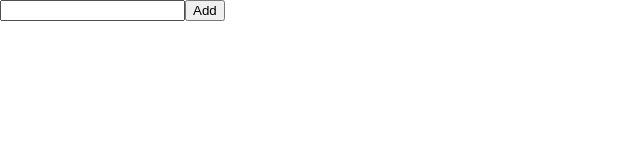
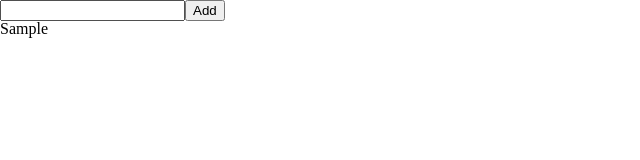
Before and after one commit to munseunggyu/React_Typescript_todolist, a React (Create React App) app: page / in a window 1280 px wide. Both pictures are taken after typing "Sample" into the empty fields and a click on the button "Add". Shown: the top 160 px of the page, without its empty margins (0-640 px from the left). Built offline with nearby package versions, Linux system fonts and the light colour scheme.

Commit message:
Add CreateToDo page

```diff
--- a/src/App.tsx
+++ b/src/App.tsx
@@ -2,7 +2,7 @@ import React from 'react';
 import {createGlobalStyle} from 'styled-components';
 import { Routes,Route } from 'react-router-dom';
 import SignIn from './SignIn';
-import Todo from './Todo';
+import ToDoList from './ToDoList';
 
 const GlobalStyle = createGlobalStyle`
   html, body, div, span, applet, object, iframe,
@@ -59,7 +59,8 @@ function App() {
 			<GlobalStyle />
 			<Routes>
 				<Route path='/signin' element={<SignIn />} />
-				<Route path='/' element={<Todo />} />
+				<Route path='/' element={<ToDoList />} />
+
 			</Routes>
 		</>
 	);
--- a/src/ToDo.tsx
+++ /dev/null
@@ -1,25 +0,0 @@
-import React,{useState} from "react";
-import { useForm } from "react-hook-form";
-
-interface ITodo {
-  todo:string;
-}
-
-function Todo(){
-  const {register,handleSubmit,setValue} = useForm<ITodo>()
-  const onSubmit = (data:ITodo) => {
-
-    console.log(data.todo)
-    setValue("todo","")
-  }
-  return(
-    <div>
-      <form onSubmit={handleSubmit(onSubmit)} >
-        <input {...register("todo")} />
-        <button>Add</button>
-      </form>
-    </div>
-  )
-}
-
-export default Todo;
--- /dev/null
+++ b/src/ToDoList.tsx
@@ -0,0 +1,41 @@
+import { text } from "node:stream/consumers";
+import React,{useState} from "react";
+import { useForm } from "react-hook-form";
+import { atom, useRecoilState } from "recoil";
+import CreateToDo from "./components/CreateToDo";
+
+interface IForm{
+  todo:string;
+}
+
+interface ITodo {
+  text:string;
+  id:number;
+  category: 'TO_DO' | 'DOING' | 'DONE';
+}
+const toDoState = atom<ITodo[]> ({
+  key: "todo",
+  default:[]
+})
+
+
+
+function ToDoList(){
+  const [toDos ,setToDos] = useRecoilState(toDoState)
+  const {register,handleSubmit,setValue} = useForm<IForm>()
+  const onSubmit = ({todo}:IForm) => {
+    setToDos((oldToDos) => [{text:todo,id:Date.now(),category:'TO_DO'},...oldToDos])
+    setValue("todo","")
+  }
+  console.log(toDos)
+  return(
+    <div>
+      <CreateToDo />
+      <ul>
+        {toDos.map((toDo) => <li key={toDo.id}>{toDo.text} </li>)}
+      </ul>
+    </div>
+  )
+}
+
+export default ToDoList;
--- /dev/null
+++ b/src/components/CreateToDo.tsx
@@ -0,0 +1,38 @@
+import React from "react";
+import { useForm } from "react-hook-form";
+import { atom, useRecoilState } from "recoil";
+
+interface IToDo{
+  text:string;
+  id:number;
+  category: 'To_Do' | 'Doing' | 'Done'
+}
+interface IForm{
+  todo:string;
+}
+
+const toDoState = atom<IToDo[]>({
+  key:'todo',
+  default:[]
+})
+
+function CreateToDo(){
+  const [ToDos,setToDos] = useRecoilState(toDoState);
+  const {register,handleSubmit,setValue} = useForm<IForm>()
+  const onSubmit = ({todo}:IForm) => {
+    setToDos(oldToDos => [{
+      text: todo,
+      id:Date.now(),
+      category:'To_Do'
+    },...oldToDos])
+    setValue('todo',"")
+  }
+  return (
+    <form onSubmit={handleSubmit(onSubmit)}>
+      <input {...register("todo")} />
+      <button>Add</button>
+    </form>
+  )
+}
+
+export default CreateToDo;
--- /dev/null
+++ b/src/components/Todo.tsx
@@ -0,0 +1,6 @@
+
+function Todo(){
+  return <>hey</>
+}
+
+export default Todo;
--- a/src/index.tsx
+++ b/src/index.tsx
@@ -2,6 +2,7 @@ import React from 'react';
 import ReactDOM from 'react-dom/client';
 import { BrowserRouter } from 'react-router-dom';
 import App from './App';
+import { RecoilRoot } from 'recoil';
 
 const root = ReactDOM.createRoot(
   document.getElementById('root') as HTMLElement
@@ -9,7 +10,9 @@ const root = ReactDOM.createRoot(
 root.render(
   <React.StrictMode>
     <BrowserRouter>
+    <RecoilRoot>
       <App />
+      </RecoilRoot>
     </BrowserRouter>
   </React.StrictMode>
 );
```
